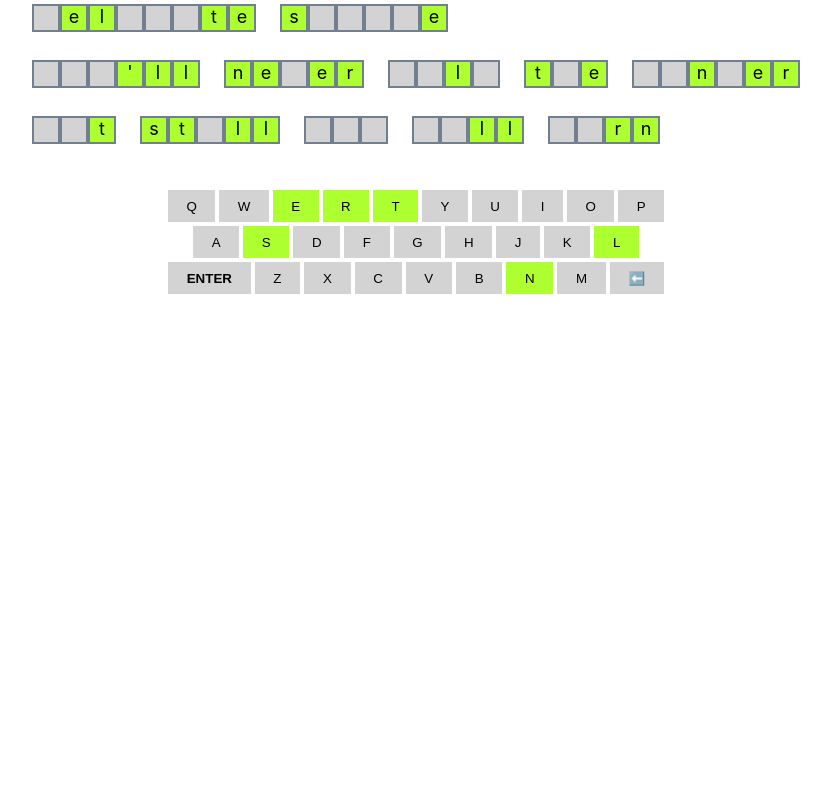
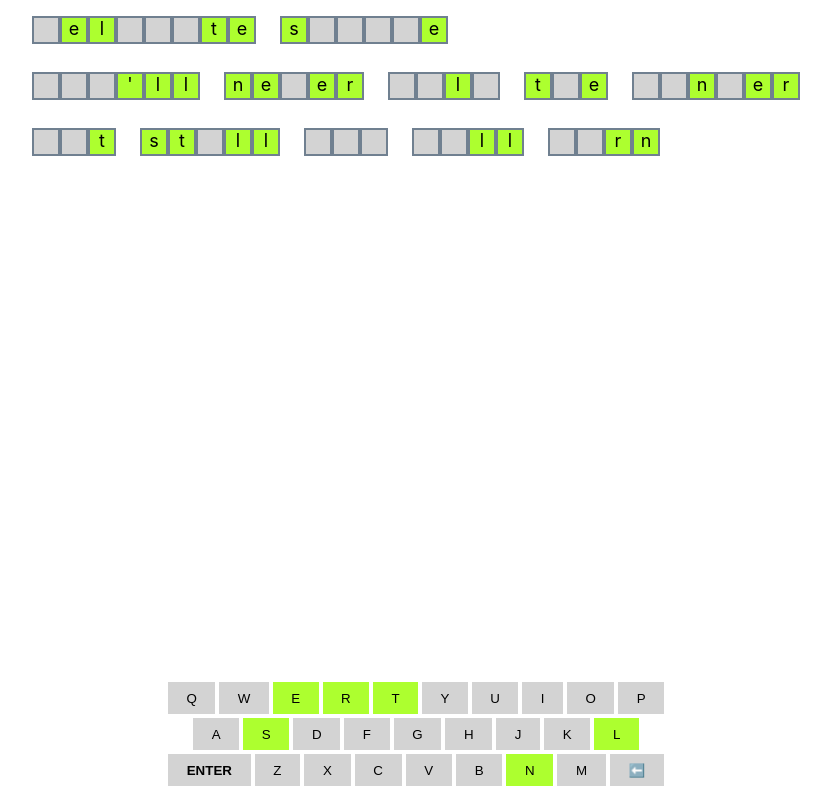
Before and after one commit to wginsberg/haikudle, a React (Create React App) app in the folder frontend/: page / in a window 1280 px wide. Shown: the whole page, without its empty margins (224-1055 px from the left). Built offline with nearby package versions, Linux system fonts and the light colour scheme.

Commit message:
fix layout

```diff
--- a/frontend/src/index.css
+++ b/frontend/src/index.css
@@ -7,12 +7,20 @@ body {
   -moz-osx-font-smoothing: grayscale;
   display: flex;
   justify-content: center;
+  height: calc(100svh - 24px);
+  padding: 12px;
+}
+
+#root {
+  height: 100%;
 }
 
 .app {
   display: flex;
   flex-direction: column;
   align-items: center;
+  justify-content: space-between;
+  height: 100%;
 }
 
 .haiku {
```
